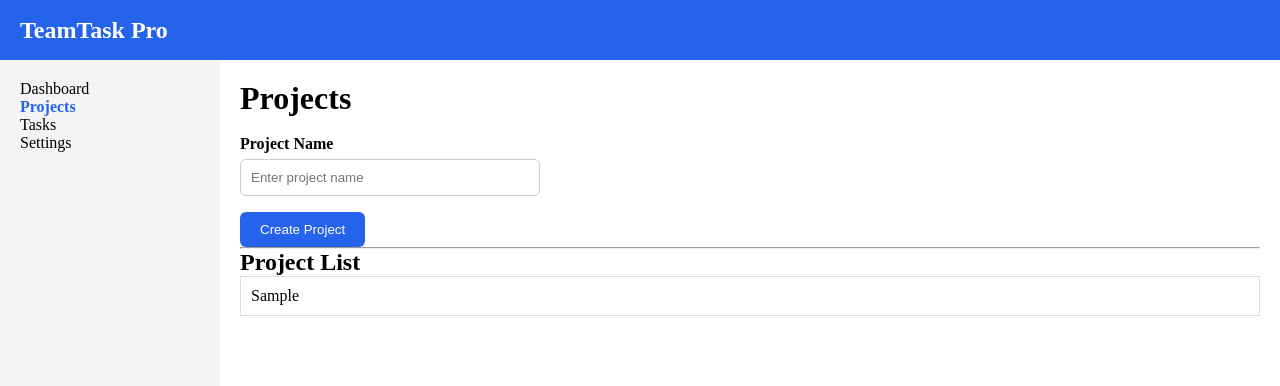
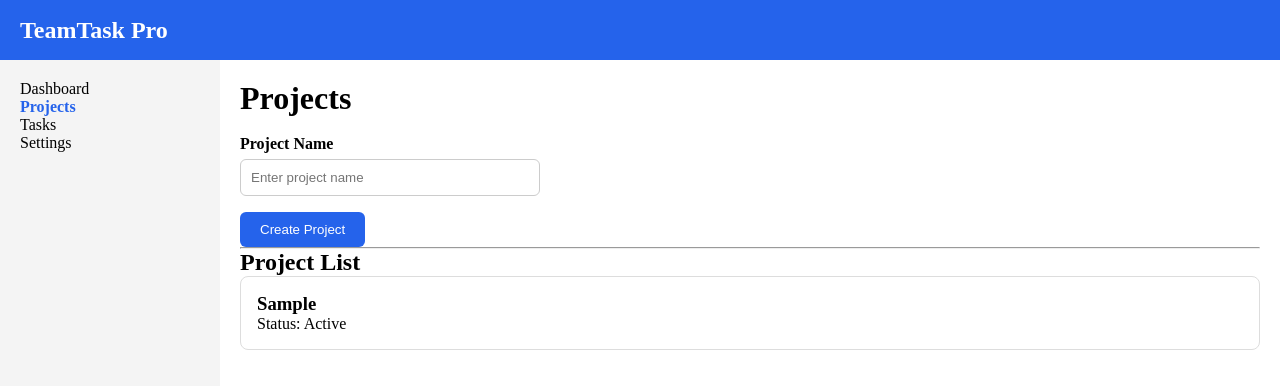
Before and after one commit to hambirNishant/teamtask-pro, a React app in the folder frontend/: page /projects in a window 1280 px wide. Both pictures are taken after typing "Sample" into the empty fields and a click on the button "Create Project". Shown: the top 386 px of the page. Built offline with nearby package versions, Linux system fonts and the light colour scheme; the HTML template or start-up script is replaced by a standard one.

Commit message:
feat(projects): create reusable project card component

```diff
--- /dev/null
+++ b/frontend/src/components/ProjectCard.jsx
@@ -0,0 +1,21 @@
+function ProjectCard({ project }) {
+    return (
+        <div
+            style={{
+                border: "1px solid #ddd",
+                borderRadius: "8px",
+                padding: "16px",
+                marginBottom: "12px",
+                backgroundColor: "#fff",
+            }}
+        >
+            <h3>{project.name}</h3>
+
+            <p>
+                Status: {project.status}
+            </p>
+        </div>
+    );
+}
+
+export default ProjectCard;
--- a/frontend/src/pages/ProjectsPage.jsx
+++ b/frontend/src/pages/ProjectsPage.jsx
@@ -1,5 +1,5 @@
 import { useState } from "react";
-
+import ProjectCard from "../components/ProjectCard";
 import Input from "../components/Input";
 import Button from "../components/Button";
 
@@ -14,8 +14,8 @@ function ProjectsPage() {
         const newProject = {
             id: Date.now(),
             name: projectName,
+            status: "Active",
         };
-
         setProjects([...projects, newProject]);
 
         setProjectName("");
@@ -46,16 +46,10 @@ function ProjectsPage() {
             <h2>Project List</h2>
 
             {projects.map((project) => (
-                <div
+                <ProjectCard
                     key={project.id}
-                    style={{
-                        padding: "10px",
-                        border: "1px solid #ddd",
-                        marginBottom: "10px",
-                    }}
-                >
-                    {project.name}
-                </div>
+                    project={project}
+                />
             ))}
         </div>
     );
```
